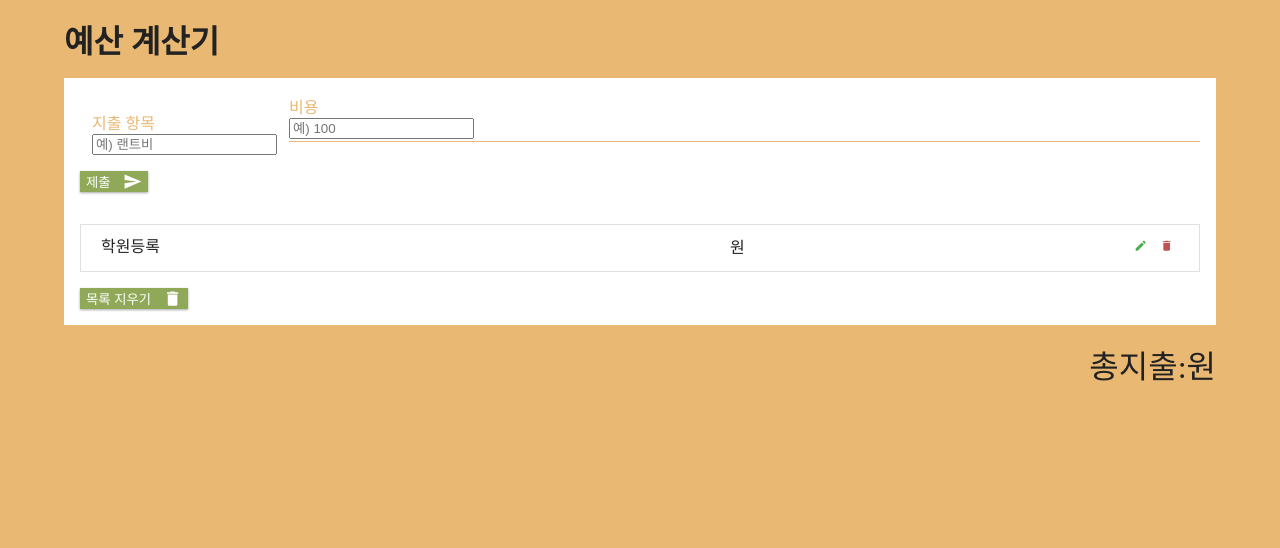
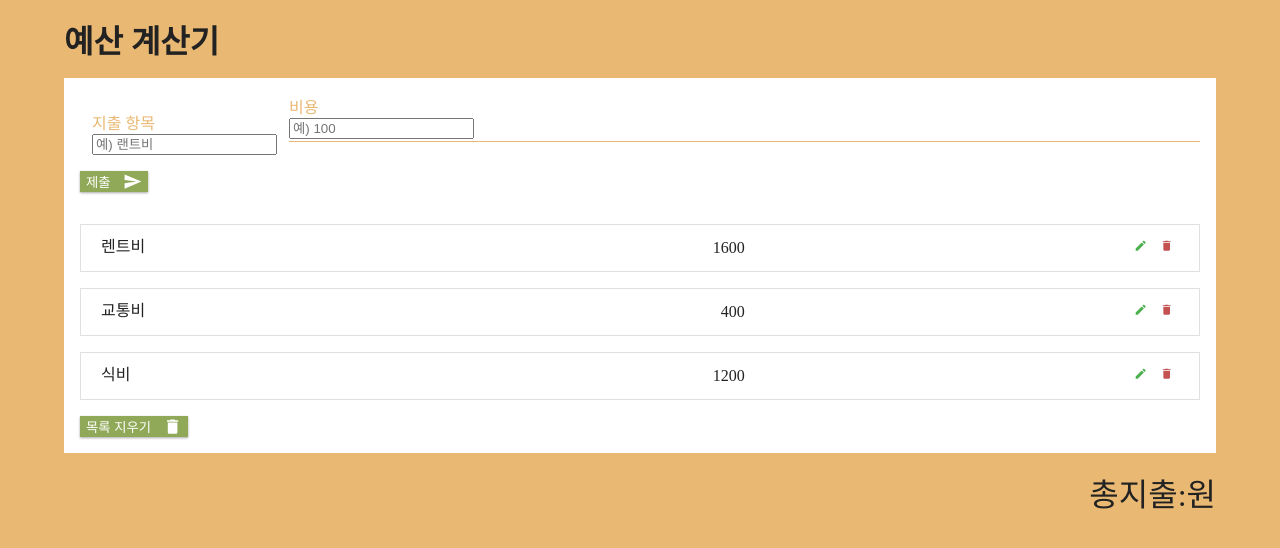
Before and after one commit to mj99k14/React_study, a React (Create React App) app: page / in a window 1280 px wide. Shown: the top 548 px of the page. Built offline with nearby package versions, Linux system fonts and the light colour scheme.

Commit message:
9-10Map 메소드를 사용한 지출 목록 나열

```diff
--- a/src/components/ExpenseItem.js
+++ b/src/components/ExpenseItem.js
@@ -6,8 +6,8 @@ export class ExpenseItem extends Component {
     return (
       <li className='item'>
         <div className='info'>
-          <span className='expense'>학원등록</span>
-          <span className='amount'>원</span>
+          <span className='expense'>{this.props.expense.charge}</span>
+          <span className='amount'>{this.props.expense.amount}</span>
         </div>
         <div>
           <button className='edit-btn'><MdEdit /></button>
--- a/src/components/ExpenseList.js
+++ b/src/components/ExpenseList.js
@@ -9,8 +9,14 @@ export class ExpenseList extends Component {
     return (
       <div>
         <ul className='list'>
-          {}
-          <ExpenseItem/>
+          {this.props.initialExpenses.map(expense =>{
+            return (
+                <ExpenseItem
+                expense ={expense}
+                key={expense.id}
+                />
+            )
+          })}
         </ul>
         <button className='btn'>
           목록 지우기
```
